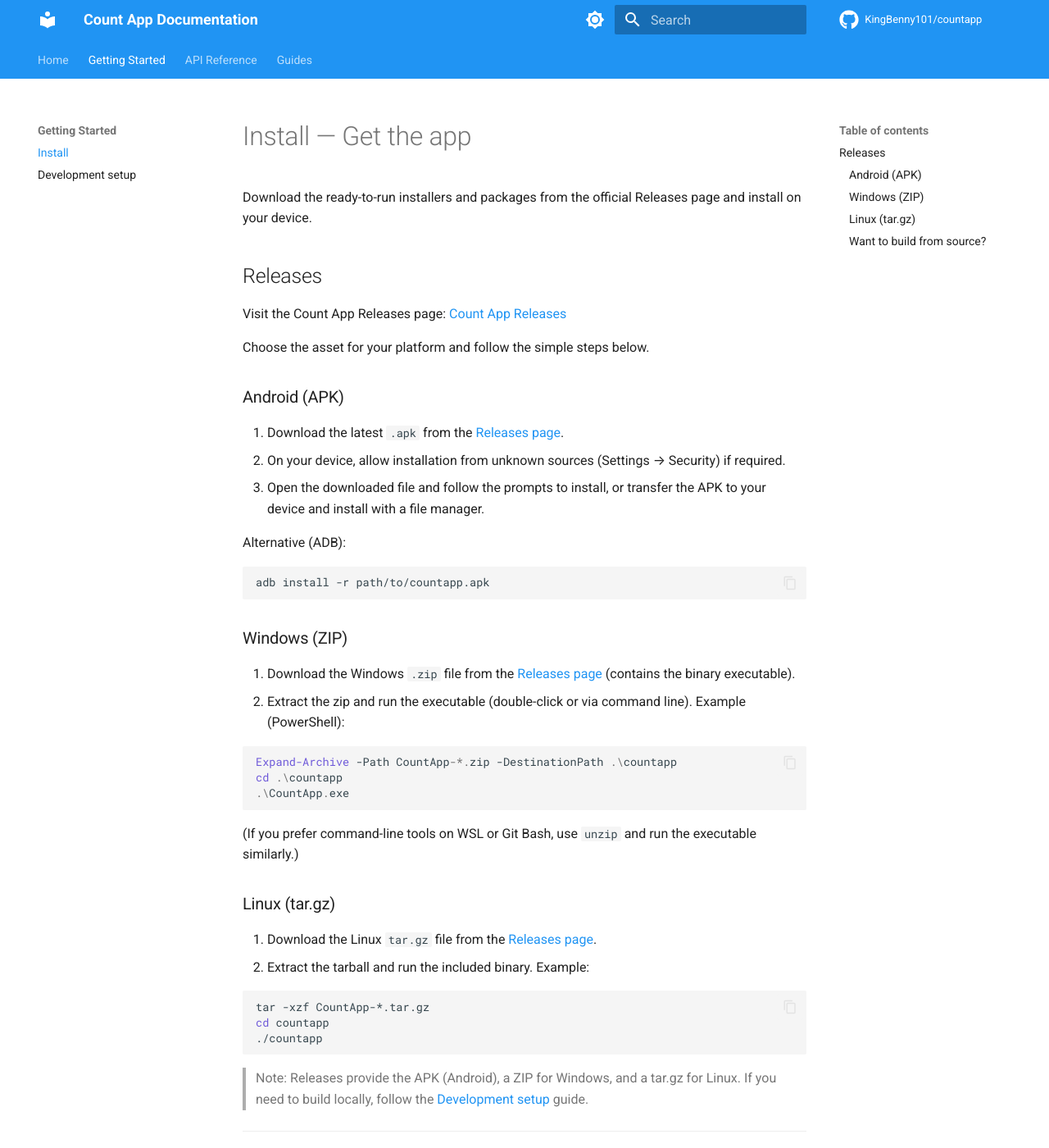
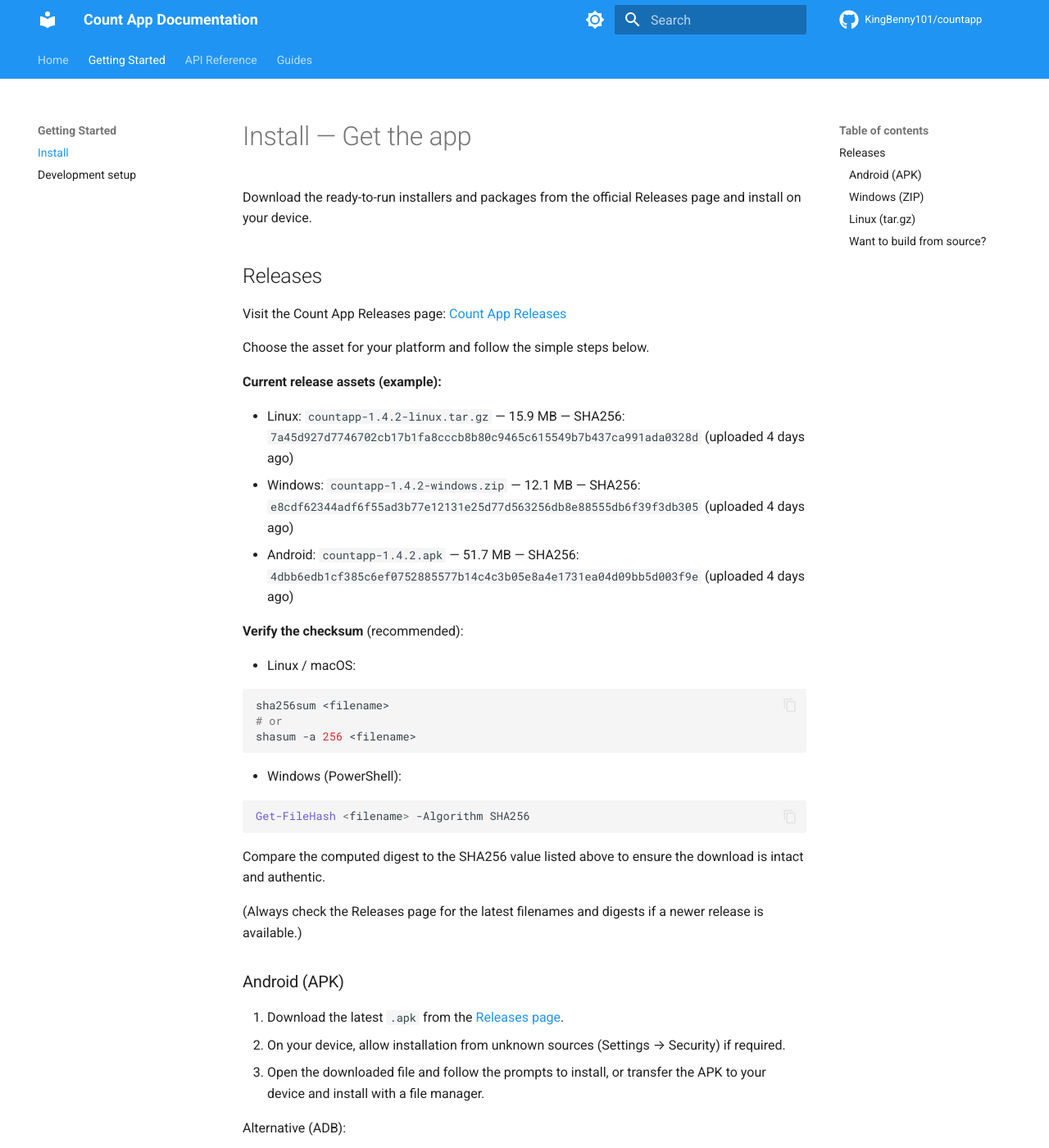
Before and after one commit to KingBenny101/countapp, an MkDocs documentation site: the page built from docs/getting-started/installation.md, in a window 1280 px wide and 1400 px high. Shown: the whole window at 82% size. Built offline with MkDocs 1.6.1 and Material for MkDocs 9.7.7, drawn with Linux system fonts in a browser that asks for light colours; comment, search, counter and statistics services are not loaded.

Commit message:
Docs: add release filenames, sizes, sha256 digests and verify steps to Install page

````diff
--- a/docs/getting-started/installation.md
+++ b/docs/getting-started/installation.md
@@ -7,6 +7,32 @@ Download the ready-to-run installers and packages from the official Releases pag
 Visit the Count App Releases page: [Count App Releases](https://github.com/KingBenny101/countapp/releases)
 
 Choose the asset for your platform and follow the simple steps below.
+
+**Current release assets (example):**
+
+- Linux: `countapp-1.4.2-linux.tar.gz` — 15.9 MB — SHA256: `7a45d927d7746702cb17b1fa8cccb8b80c9465c615549b7b437ca991ada0328d` (uploaded 4 days ago)
+- Windows: `countapp-1.4.2-windows.zip` — 12.1 MB — SHA256: `e8cdf62344adf6f55ad3b77e12131e25d77d563256db8e88555db6f39f3db305` (uploaded 4 days ago)
+- Android: `countapp-1.4.2.apk` — 51.7 MB — SHA256: `4dbb6edb1cf385c6ef0752885577b14c4c3b05e8a4e1731ea04d09bb5d003f9e` (uploaded 4 days ago)
+
+**Verify the checksum** (recommended):
+
+- Linux / macOS:
+
+```bash
+sha256sum <filename>
+# or
+shasum -a 256 <filename>
+```
+
+- Windows (PowerShell):
+
+```powershell
+Get-FileHash <filename> -Algorithm SHA256
+```
+
+Compare the computed digest to the SHA256 value listed above to ensure the download is intact and authentic.
+
+(Always check the Releases page for the latest filenames and digests if a newer release is available.)
 
 ### Android (APK)
 
````
